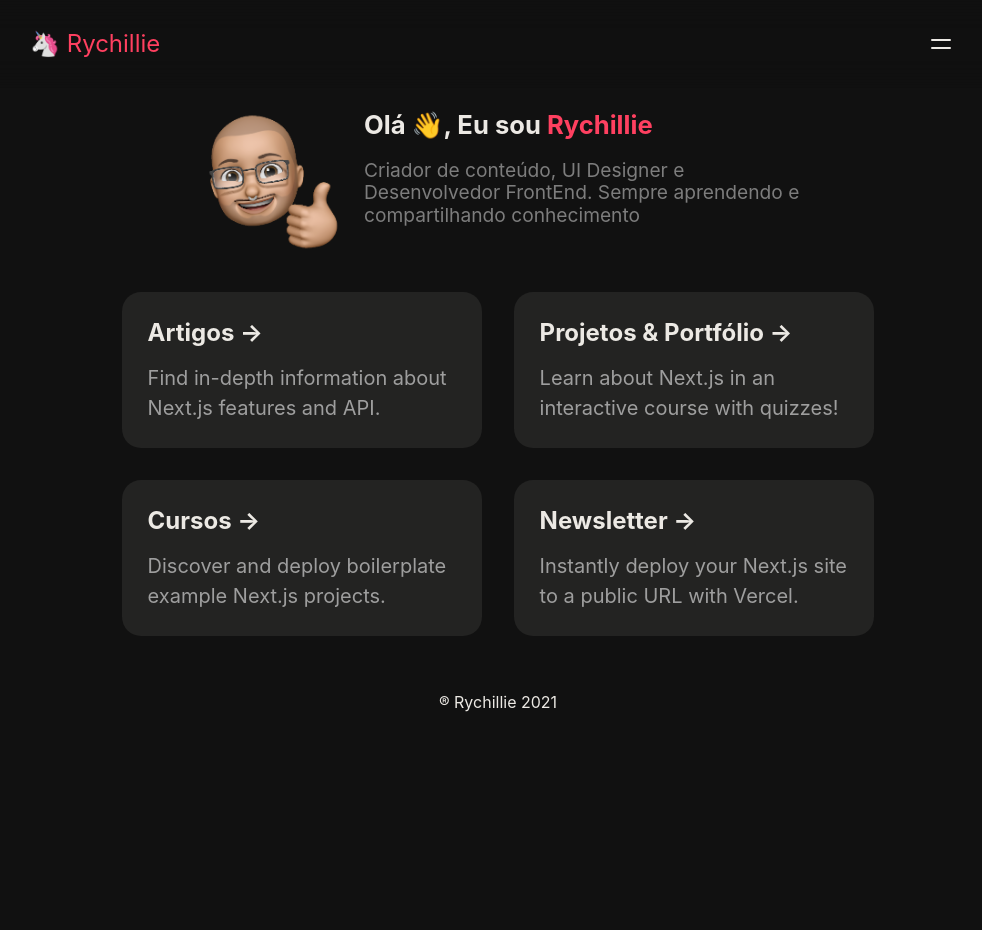
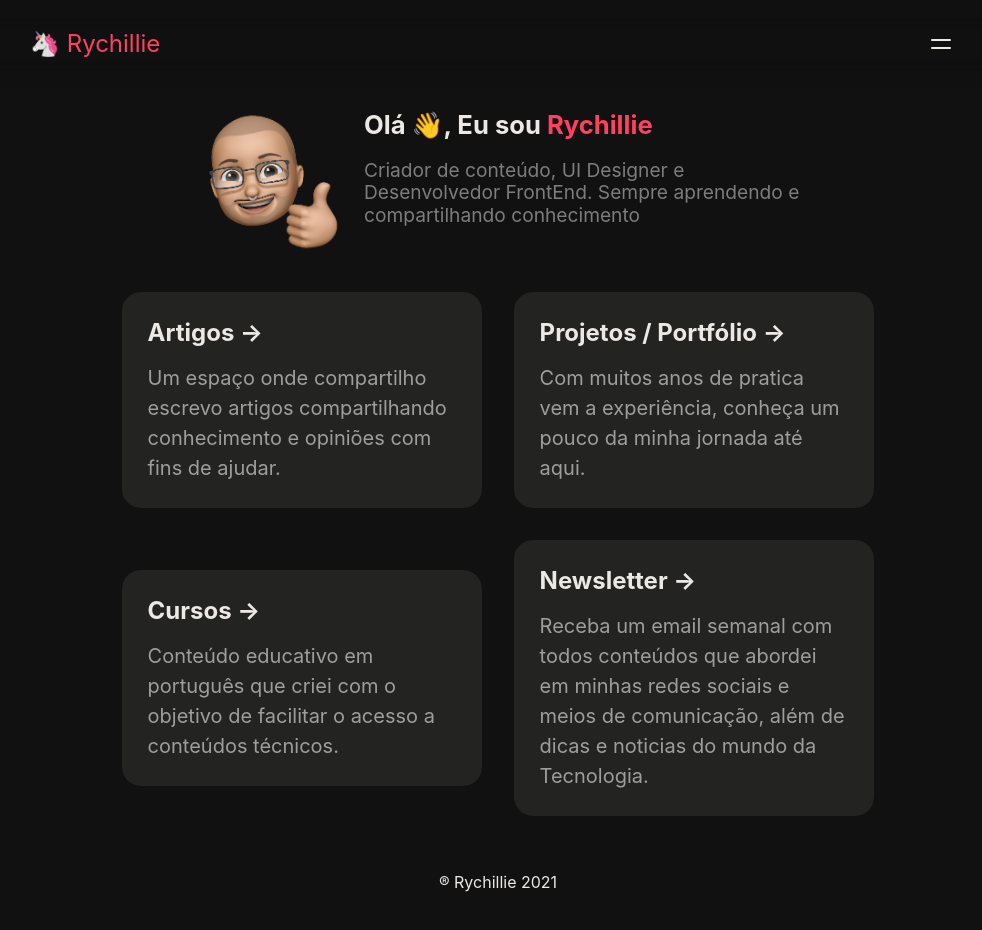
Before and after one commit to Rychillie/OnePage-Rychillie, a Next.js app: page / in a window 1280 px wide. Shown: the whole page, without its empty margins (142-1124 px from the left). Before the commit the page ends 800 px from the top, so only its background shows below. Built offline with nearby package versions, Linux system fonts and the light colour scheme.

Commit message:
new text cards

```diff
--- a/src/pages/index.js
+++ b/src/pages/index.js
@@ -25,23 +25,34 @@ export default function Home() {
           <div className={styles.grid}>
             <a href="#" className={styles.card}>
               <h3>Artigos &rarr;</h3>
-              <p>Find in-depth information about Next.js features and API.</p>
+              <p>
+                Um espaço onde compartilho escrevo artigos compartilhando
+                conhecimento e opiniões com fins de ajudar.
+              </p>
             </a>
 
             <a href="#" className={styles.card}>
-              <h3>Projetos & Portfólio &rarr;</h3>
-              <p>Learn about Next.js in an interactive course with quizzes!</p>
+              <h3>Projetos / Portfólio &rarr;</h3>
+              <p>
+                Com muitos anos de pratica vem a experiência, conheça um pouco
+                da minha jornada até aqui.
+              </p>
             </a>
 
             <a href="#" className={styles.card}>
               <h3>Cursos &rarr;</h3>
-              <p>Discover and deploy boilerplate example Next.js projects.</p>
+              <p>
+                Conteúdo educativo em português que criei com o objetivo de
+                facilitar o acesso a conteúdos técnicos.
+              </p>
             </a>
 
             <a href="#" className={styles.card}>
               <h3>Newsletter &rarr;</h3>
               <p>
-                Instantly deploy your Next.js site to a public URL with Vercel.
+                Receba um email semanal com todos conteúdos que abordei em
+                minhas redes sociais e meios de comunicação, além de dicas e
+                noticias do mundo da Tecnologia.
               </p>
             </a>
           </div>
```
